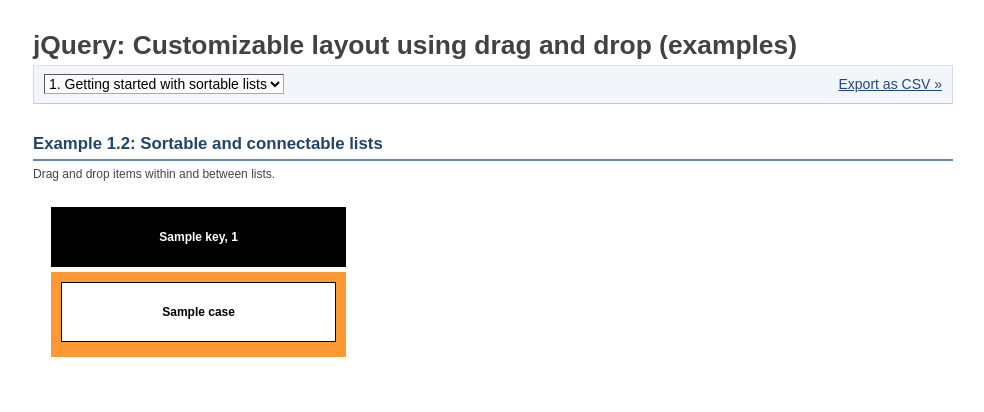
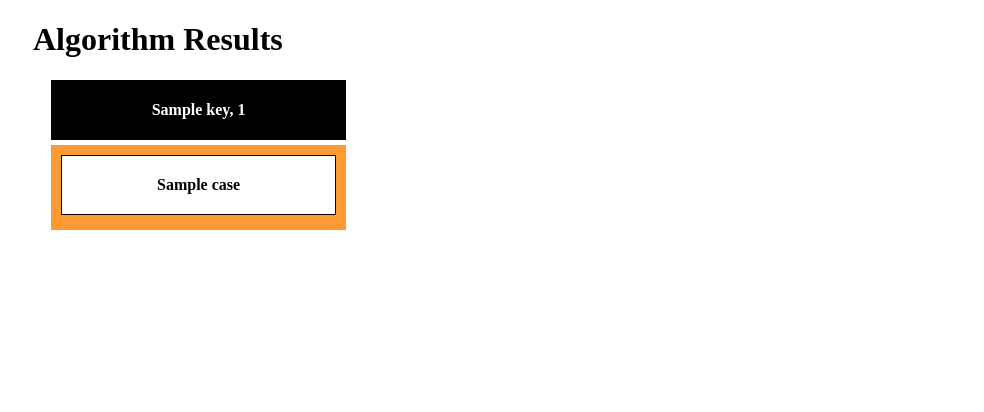
Before and after one commit to emilylaiken/sip-refugees-say, a Flask app: template templates/index.html in a window 1280 px wide. Shown: the top 412 px of the page, without its empty margins (147-1131 px from the left). Run offline with Flask 2, Linux system fonts and the light colour scheme; the template is opened without the code that fills it: most values are stand-ins (such as "Sample title", 1, 10 or a date in 2020); some libraries are stand-ins or nearby versions.

Commit message:
changed index.html

```diff
--- a/templates/index.html
+++ b/templates/index.html
@@ -2,45 +2,26 @@
 <!DOCTYPE html>
 <html>
     <head>
-        <title>jQuery: Customizable layout using drag and drop (examples) - 1. Getting started with sortable lists</title>
+        <title>Refugees' Say</title>
         <link rel="stylesheet" type="text/css" href="static/style.css" media="screen" />
         <link rel="stylesheet" type="text/css" href="static/examples.css" media="screen" />
     </head>
-    <body class="dhe-body">
+    <body class="body">
         <div id="center-wrapper">
-            <div id="dhe-article-info">
-                <h1 class="dhe-h1">jQuery: Customizable layout using drag and drop (examples)</h1>
-                <div id="dhe-step-navigation">
-                    <div class="dhe-left" id="dhe-step-dropdown-wrapper">
-                        <select onchange="window.location=this.options[selectedIndex].value" class="dhe-select" id="dhe-step-dropdown">
-                            <option value="../1-getting-started-with-sortable-lists/index.html" selected="selected">1. Getting started with sortable lists</option>
-                            <option value="../2-saving-and-loading-items/index.html">2. Saving and loading items</option>
-                            <option value="../3-implementation-in-a-real-design/index.html">3. Implementation in a real design</option>
-                        </select>
+            <div id="header_info">
+                <h1 class="header">Algorithm Results</h1>
             </div>
-                    <div class="dhe-right">
-                        <a href="#" class="dhe-link">Export as CSV &raquo;</a>
-                    </div>
-                    <div class="dhe-clearer">&nbsp;</div>
-                </div>
-            </div>
-            <div class="dhe-example-section" id="ex-1-2">
-                <div class="dhe-example-section-header">
-                    <h3 class="dhe-h3 dhe-example-title">Example 1.2: Sortable and connectable lists</h3>
-                    <div class="dhe-example-description">Drag and drop items within and between lists.</div>
-                </div>
-                <div class="dhe-example-descriptione-section-content">
-                    <div id="example-1-2">
+
+            <div class="main_content">
+                <div id="visualization">
                     {% for key, value in communities.items() %}
-                            {% if key == 'Los Angeles' %}
-                                <div class="column left first">
-                            {% else %}
                         <div class="column left">
-                            {% endif %}
-                            <li class="unsortable-item"> {{ key[1] }}, {{ key[0] }} </li>
+                            <li class="unsortable-item">
+                                {{ key[1] }}, {{ key[0] }}
+                            </li>
                             <ul class="sortable-list">
                                 {% for case in value %}
-                                        <li class="sortable-item">{{case}}</li>
+                                    <li class="sortable-item"> {{case}} </li>
                                 {% endfor %}
                             </ul>
                         </div>
@@ -49,7 +30,7 @@
                 </div>
             </div>
         </div>
-        </div>
+
         <script type="text/javascript" src="static/jquery-1.4.2.min.js"></script>
         <script type="text/javascript" src="static/jquery-ui-1.8.custom.min.js"></script>
         <script type="text/javascript">
@@ -59,7 +40,6 @@
             		connectWith: '#example-1-2 .sortable-list'
             	});
             });
-
         </script>
     </body>
 </html>
```
Lines whose indentation alone changed are shown as unchanged.
